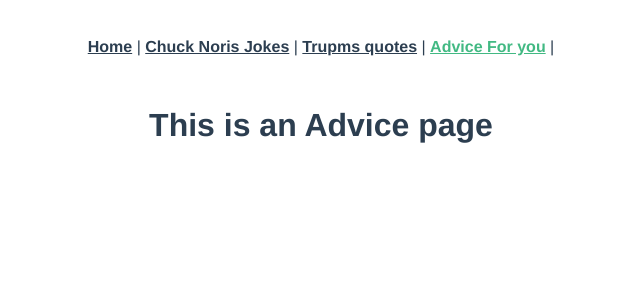
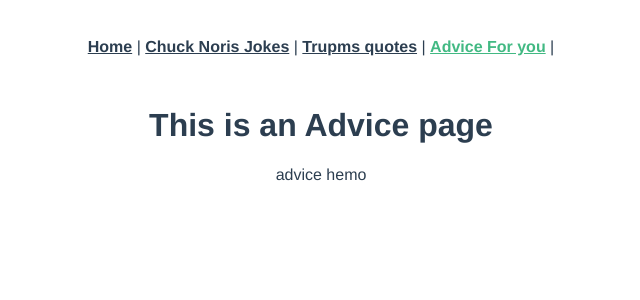
Before and after one commit to NTIJOH-WU2-2021/slutprojekt-wu2-melwin-bruun-nti-johanneberg, a Vue app: page /#/Advice_For_you in a window 1280 px wide. Shown: the top 300 px of the page, without its empty margins (319-959 px from the left). Built offline with nearby package versions, Linux system fonts and the light colour scheme.

Commit message:
Update advice_for_you.vue

```diff
--- a/src/components/advice_for_you.vue
+++ b/src/components/advice_for_you.vue
@@ -1,3 +1,8 @@
+<template>
+    <p> advice hemo</p>
+</template>
+
+
 <script>
 // @ is an alias to /src
 
```
